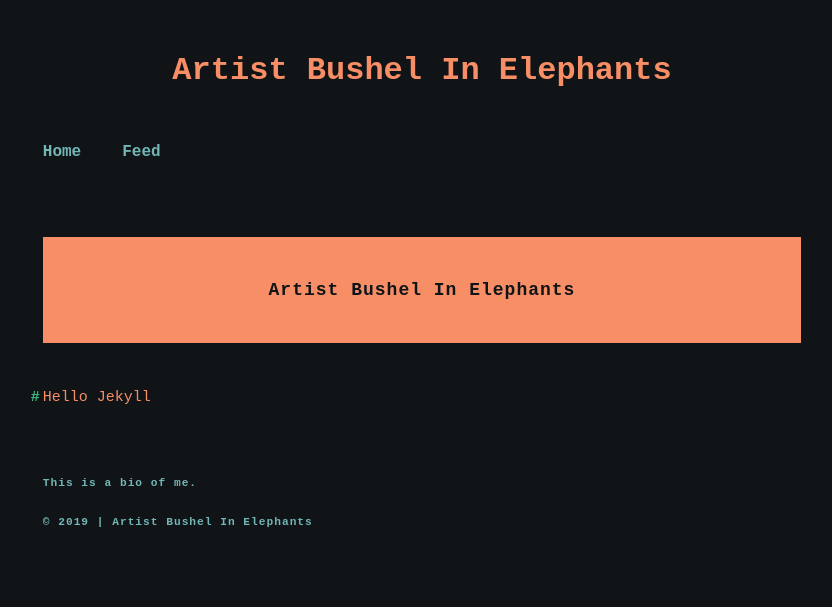
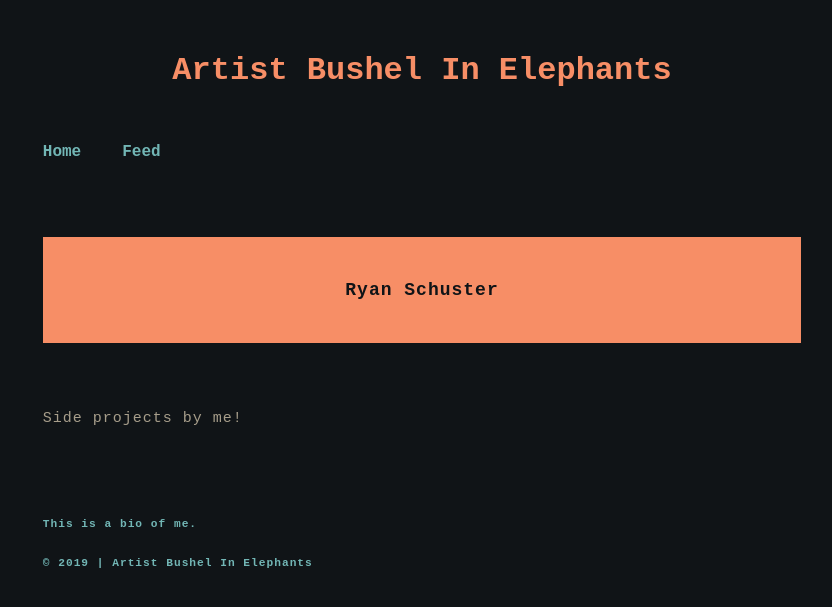
Before and after one commit to rschuster3/rschuster3.github.io, a Jekyll site: the page built from index.html, in a window 1280 px wide. Shown: the top 607 px of the page, without its empty margins (218-1050 px from the left). Built offline with Jekyll 4.4.1, drawn with Linux system fonts in a browser that asks for light colours; the list of posts is cut into pages by our own code.

Commit message:
Update homepage

```diff
--- a/index.html
+++ b/index.html
@@ -1,8 +1,8 @@
 ---
-title: Artist Bushel In Elephants
-layout: collections_layout
+title: Ryan Schuster
+layout: page
 ---
 
-{% for post in site.posts %}
-<a href="{{site.baseurl}}{{post.url}}">{{post.title}}</a>
-{%endfor%}
+<p>
+  Side projects by me!
+</p>
```
